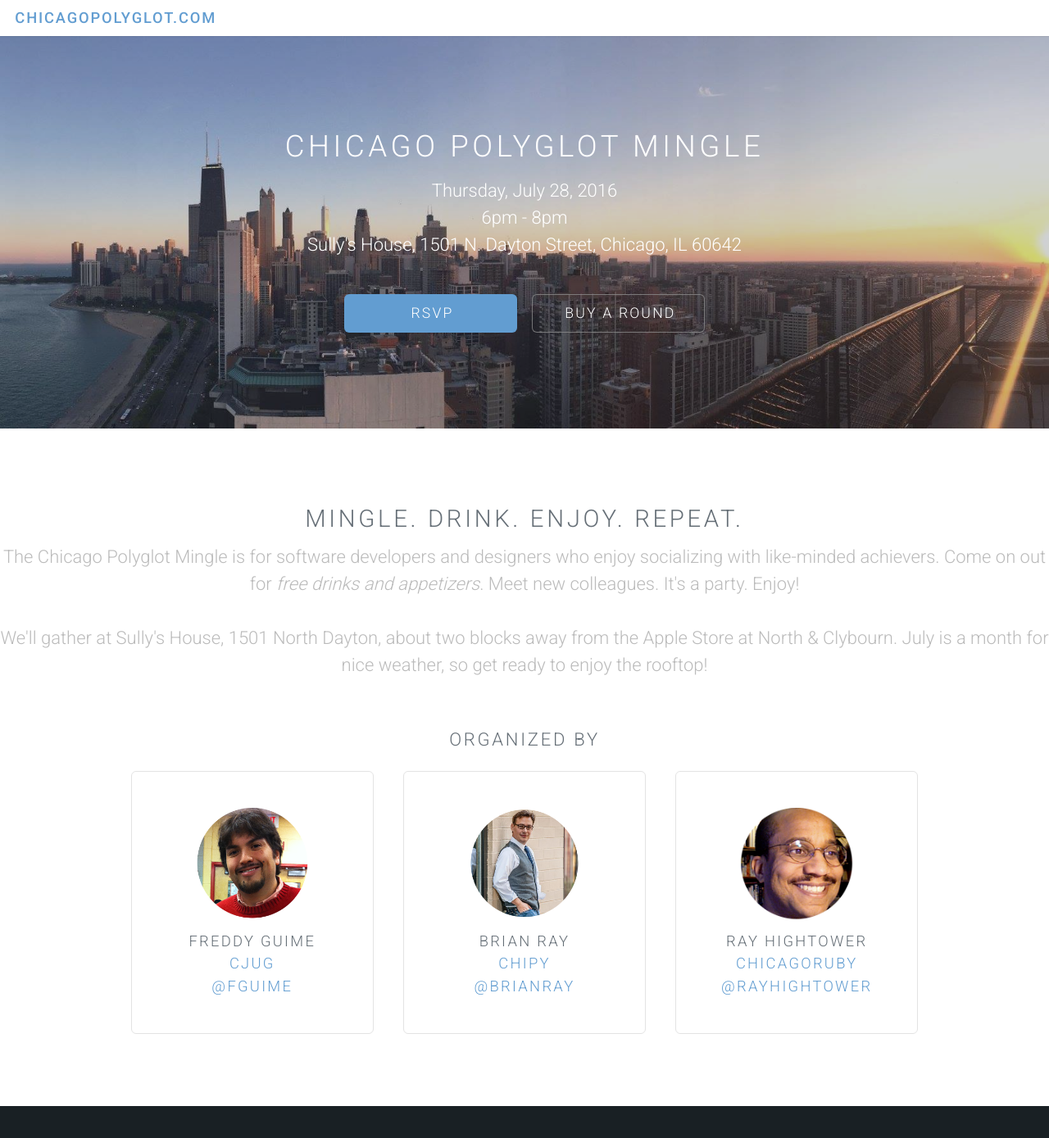
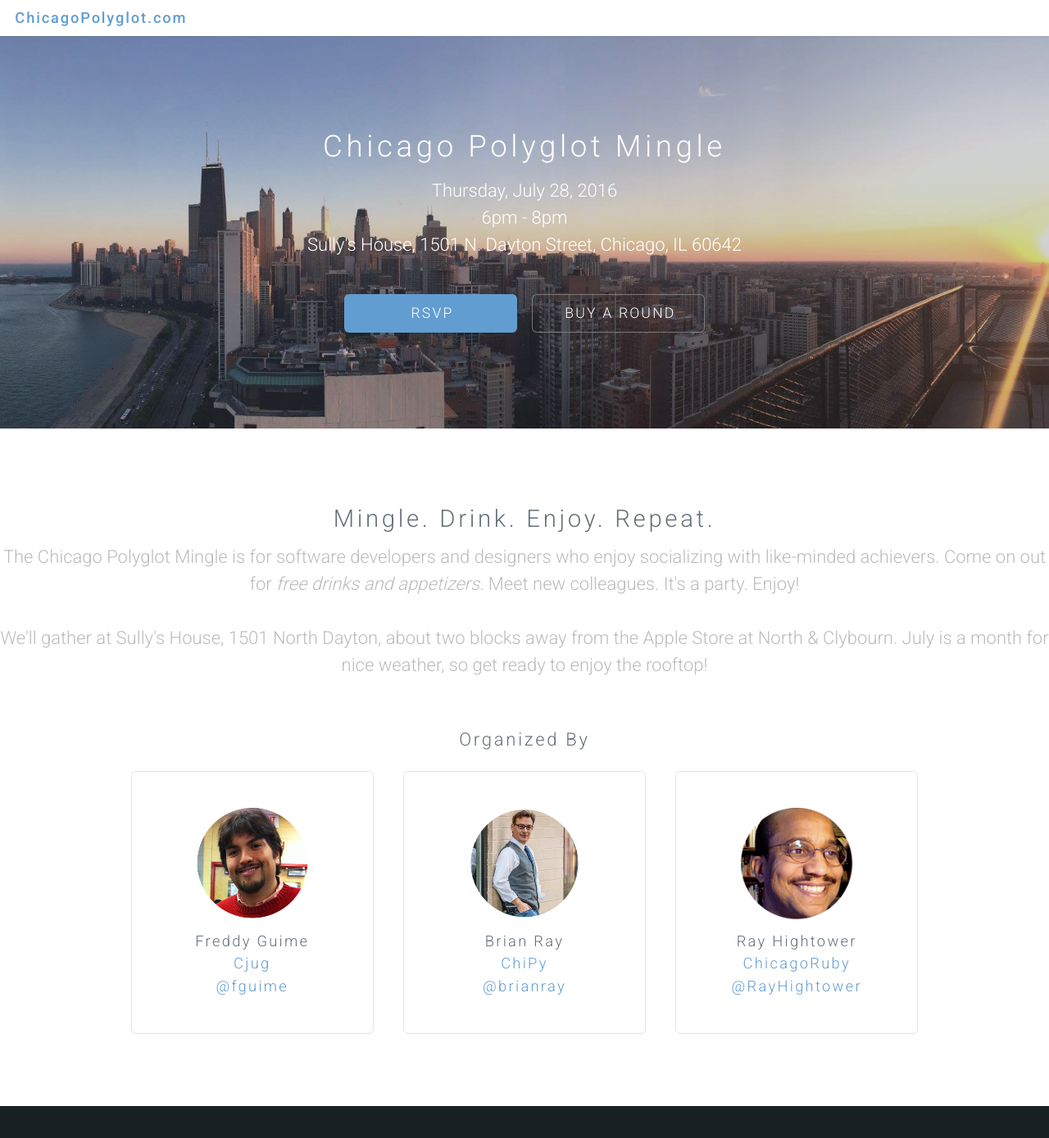
Before and after one commit to 8thlight/chicagopolyglot, a Jekyll site: the page built from index.html, in a window 1280 px wide and 1400 px high. Shown: the top 1389 px of the window at 82% size. Built offline with Jekyll 4.4.1, drawn with Linux system fonts in a browser that asks for light colours.

Commit message:
Fix fonts

```diff
--- a/codeofconduct.html
+++ b/codeofconduct.html
@@ -25,7 +25,7 @@ layout: default
                 <section class="special">
                     <h3>If You Need Help</h3>
                     <p>If you are being harassed, notice that someone else is being harassed, or have any other concerns, please contact a member of the organizer team immediately. Members of the organizer team are introduced at the start of each event.</p>
-										<p>If the matter is especially urgent, please contact either of these individuals:</p>
+										<p>If the matter is especially urgent, please contact one of the following individuals in person at the event or via email: <a href="mailto:organizers@chicagopolyglot.com" target="_top">organizers@chicagopolyglot.com</a></p>
 										<ul>
 											<li>Brian Ray. <a href="mailto:brianhray@gmail.com" target="_top">brianhray@gmail.com</a></li>
 										</ul>
--- a/css/style.css
+++ b/css/style.css
@@ -49,7 +49,6 @@
 		font-weight: 300;
 		line-height: 1em;
 		margin: 0 0 1em 0;
-		text-transform: uppercase;
 		letter-spacing: 0.125em;
 	}
 
@@ -469,7 +468,7 @@
 		border-radius: 6px;
 		border: 0;
 		display: inline-block;
-		position: relative;
+		position: relative;;
 	}
 
 		.image img {
@@ -490,6 +489,7 @@
 		}
 
 		.image.fit {
+			float: center;
 			display: block;
 			margin: 0 0 2em 0;
 			width: 100%;
--- a/index.html
+++ b/index.html
@@ -49,6 +49,9 @@ layout: landing-page
 							</section>
 						</div>
 					</div>
+					<ul class="actions">
+							<li><a href="https://wisdomgroup.wufoo.com/forms/w16pxzxg0jb3005/" class="button big alt">Buy a Round</a></li>
+					</ul>
 				</div>
 			</section>
 
@@ -77,22 +80,22 @@ layout: landing-page
 						</div>
 						<div class="6u">
 							<section class="special">
+								<a href="https://windycityrails.com/" class="image fit"><img src="/images/partners/WindyCityRails-LightBG.svg" alt="WindyCityRails"/></a>
+							</section>
+						</div>
+						<div class="6u">
+							<section class="special">
+								<a href="https://windycitythings.com/" class="image fit"><img src="/images/partners/WindyCityThings-Horizontal.svg" alt="WindyCityThings"/></a>
+							</section>
+						</div>
+						<div class="6u">
+							<section class="special">
 								<a href="http://rubycaribe.com/" class="image fit"><img src="/images/partners/RubyCaribe-Horizontal-Black.svg" alt="Ruby Caribe"/></a>
 							</section>
 						</div>
 						<div class="6u">
 							<section class="special">
-								<a href="https://windycityrails.com/" class="image fit"><img src="/images/partners/WindyCityRails-LightBG.svg" alt="WindyCityRails"/></a>
-							</section>
-						</div>
-						<div class="6u">
-							<section class="special">
 								<a href="http://www.wisdomgroup.com/" class="image fit"><img src="/images/partners/WisdomGroup-LightBG.svg" alt="WisdomGroup"/></a>
-							</section>
-						</div>
-						<div class="6u">
-							<section class="special">
-								<a href="https://windycitythings.com/" class="image fit"><img src="/images/partners/WindyCityThings-Horizontal.svg" alt="WindyCityThings"/></a>
 							</section>
 						</div>
 						<div class="6u">
```
Also changed, not shown: images/partners/linuxbarbados.png.
